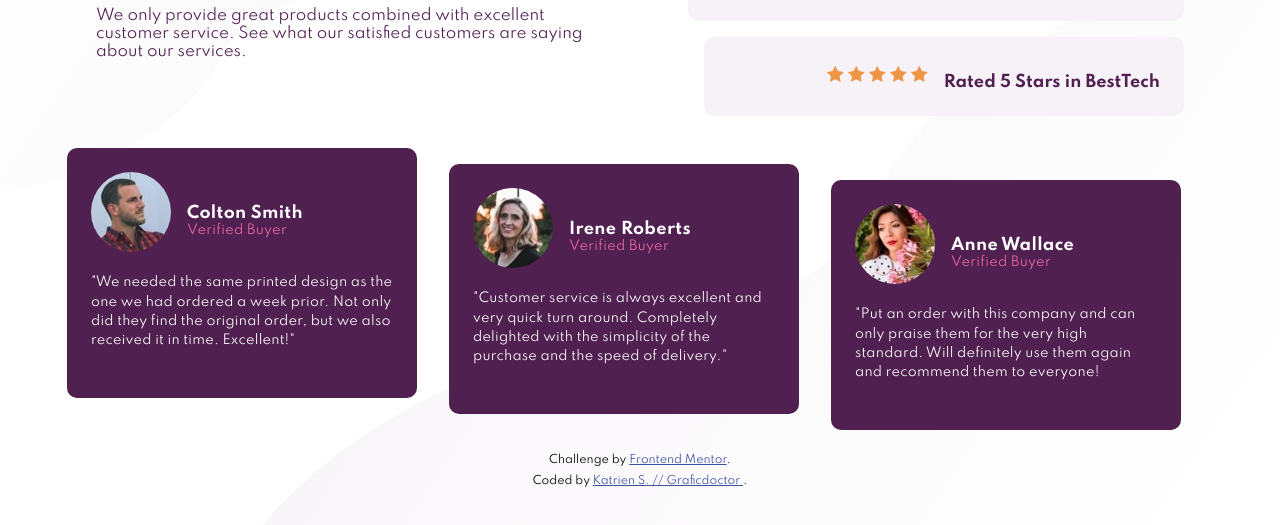
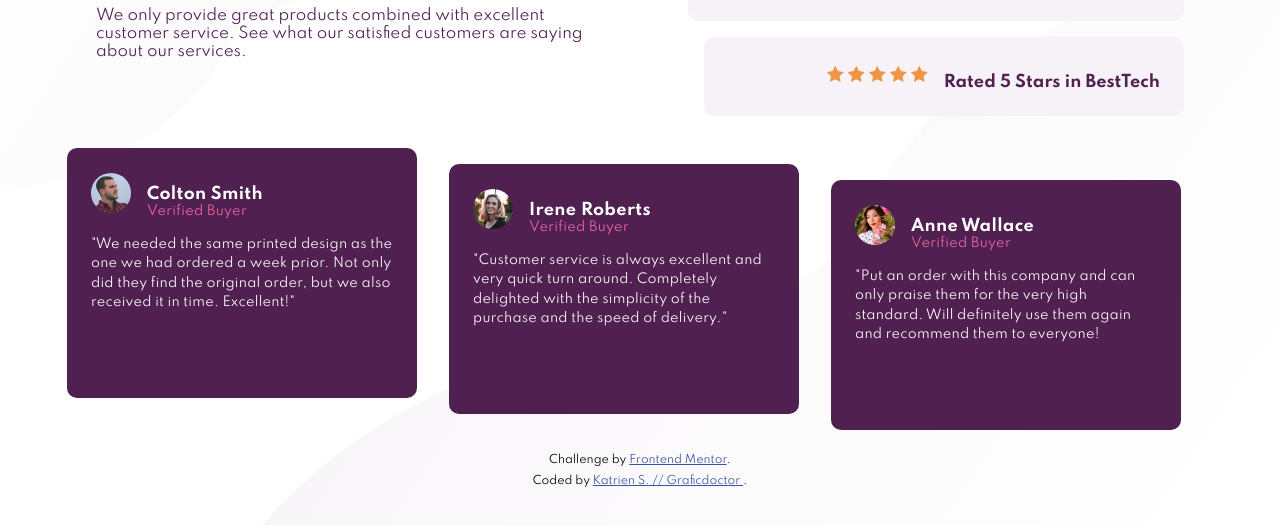
Before and after one commit to graficdoctor/Frontend-Mentor-Social-proof-section, a plain HTML site: page index.html in a window 1280 px wide. Shown: the part 171-696 px from the top of the page. Drawn offline with Linux system fonts and the light colour scheme.

Commit message:
Update .profile img

```diff
--- a/styles/styles.css
+++ b/styles/styles.css
@@ -184,6 +184,7 @@ h3 {
 .profile img {
   border-radius: 50%;
   margin-right: 1rem;
+  width: 2.5rem;
 }
 
 /* FrontEnd Mentor */
```
